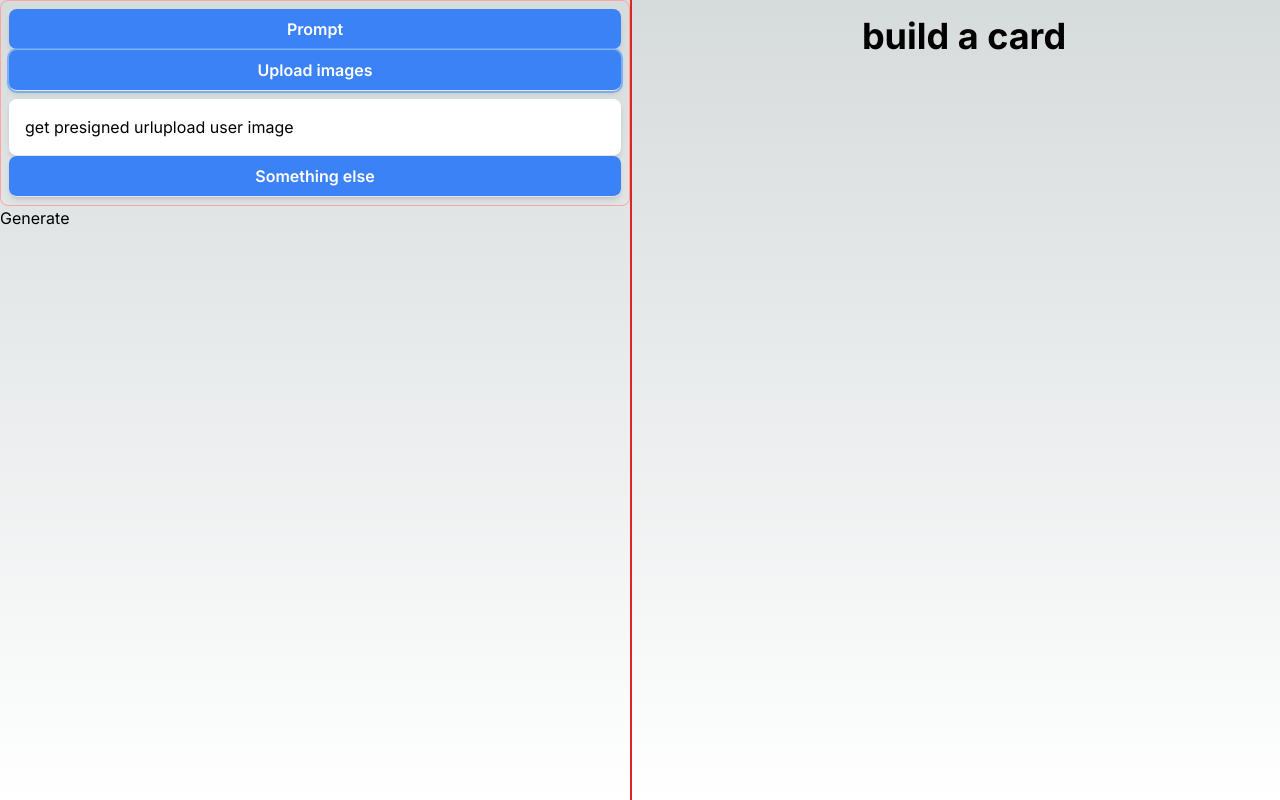
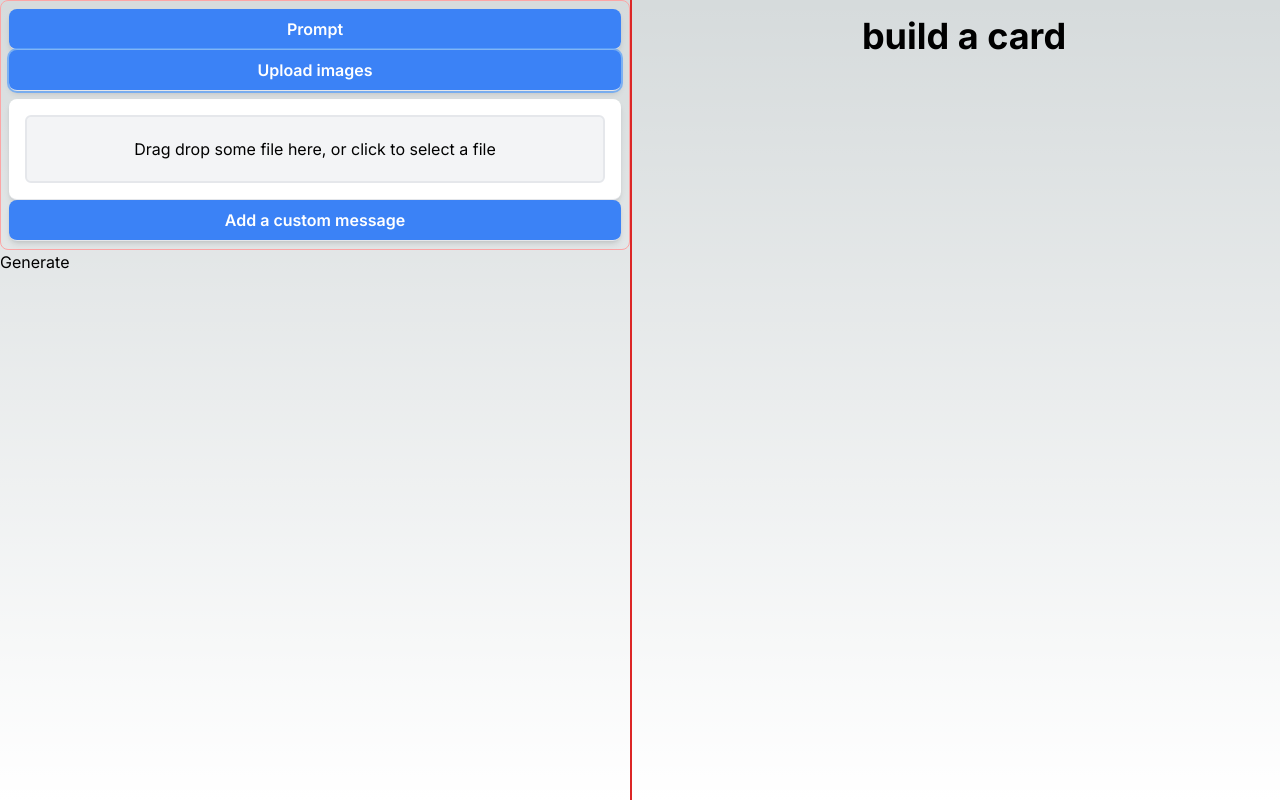
Before and after one commit to ioetbc/card-gen, a Next.js app: page / in a window 1280 px wide. Both pictures are taken after a click on the button "Upload images". Built offline with nearby package versions, Linux system fonts and the light colour scheme.

Commit message:
abilty to uplod own file

```diff
--- a/package.json
+++ b/package.json
@@ -23,6 +23,7 @@
     "postcss": "8.4.27",
     "react": "18.2.0",
     "react-dom": "18.2.0",
+    "react-dropzone": "^14.2.3",
     "tailwindcss": "3.3.3",
     "typescript": "5.1.6"
   }
--- a/src/app/api/generate/route.ts
+++ b/src/app/api/generate/route.ts
@@ -2,6 +2,7 @@ import fetch from "node-fetch";
 
 import {STABLE_DIFFUSION_IMAGE_2_IMAGE_URL} from "@/app/constants";
 
+// get this file from s3
 const testImage =
   "https://rubberducker-user-uploads.s3.eu-west-2.amazonaws.com/test-image.png";
 
--- a/src/app/api/get-presigned-url/route.ts
+++ b/src/app/api/get-presigned-url/route.ts
@@ -24,10 +24,7 @@ const sanitizeFilename = (filename: string) => {
 const generateUploadId = () => randomBytes(32).toString("hex");
 
 export async function POST(request: Request) {
-  // const {fileName, contentType} = await request.json();
-
-  const fileName = "wow";
-  const contentType = "image/jpeg";
+  const {fileName, contentType} = await request.json();
 
   const objectKey = `upload/${generateUploadId()}/${encodeURIComponent(
     sanitizeFilename(fileName)
--- /dev/null
+++ b/src/app/components/drag-drop.tsx
@@ -0,0 +1,34 @@
+import React, {useCallback} from "react";
+import {useDropzone} from "react-dropzone";
+
+type FileDropzoneProps = {
+  onFile: (file: File) => void;
+};
+
+export const DragDrop: React.FC<FileDropzoneProps> = ({onFile}) => {
+  const onDrop = useCallback(
+    (acceptedFiles: File[]) => {
+      // Do something with the files
+      if (acceptedFiles.length > 0) {
+        onFile(acceptedFiles[0]);
+      }
+    },
+    [onFile]
+  );
+
+  const {getRootProps, getInputProps, isDragActive} = useDropzone({onDrop});
+
+  return (
+    <div
+      {...getRootProps()}
+      className="bg-gray-100 border-2 border-gray-200 rounded-md p-5 text-center cursor-pointer hover:bg-gray-200"
+    >
+      <input {...getInputProps()} />
+      {isDragActive ? (
+        <p>Drop the file here ...</p>
+      ) : (
+        <p>Drag drop some file here, or click to select a file</p>
+      )}
+    </div>
+  );
+};
--- a/src/app/components/navigation.tsx
+++ b/src/app/components/navigation.tsx
@@ -1,18 +1,19 @@
 import React from "react";
 import {Accordion} from "./accordion";
+import {DragDrop} from "./drag-drop";
 
 interface NavigationProps {
   handlePromptChange: (value: string) => void;
+  handleMessageChange: (value: string) => void;
   handleImageCreate: () => void;
-  handlePreSignedURL: () => void;
-  handleUserUpload: () => void;
+  handleFile: (file: File) => void;
 }
 
 export const Navigation = ({
   handlePromptChange,
   handleImageCreate,
-  handlePreSignedURL,
-  handleUserUpload,
+  handleMessageChange,
+  handleFile,
 }: NavigationProps) => {
   const data = [
     {
@@ -28,14 +29,18 @@ export const Navigation = ({
       title: "Upload images",
       content: (
         <div>
-          <button onClick={handlePreSignedURL}>get presigned url</button>
-          <button onClick={handleUserUpload}>upload user image</button>
+          <DragDrop onFile={handleFile} />
         </div>
       ),
     },
     {
-      title: "Something else",
-      content: <p>This is the content for Accordion 2.</p>,
+      title: "Add a custom message",
+      content: (
+        <input
+          onChange={(event) => handleMessageChange(event.target.value)}
+          className="border-2 border-black"
+        />
+      ),
     },
   ];
 
--- a/src/app/page.tsx
+++ b/src/app/page.tsx
@@ -1,5 +1,5 @@
 "use client";
-import {useState} from "react";
+import {useEffect, useState} from "react";
 import {useMutation} from "@tanstack/react-query";
 import Image from "next/image";
 import fetch from "node-fetch";
@@ -7,6 +7,8 @@ import {Navigation} from "./components/navigation";
 
 export default function Home() {
   const [prompt, setPrompt] = useState("");
+  const [message, setMessage] = useState("");
+  const [file, setFile] = useState<File | null>(null);
 
   const generate = useMutation(async () => {
     const response = await fetch("/api/generate", {
@@ -24,15 +26,27 @@ export default function Home() {
   const getPresignedURL = useMutation(async () => {
     const response = await fetch("/api/get-presigned-url", {
       method: "POST",
-      body: JSON.stringify({prompt}),
+      body: JSON.stringify({fileName: "test.jpg", contentType: "image/jpg"}),
       headers: {
         "Content-Type": "application/json",
       },
     });
 
-    const data = await response.json();
-    return data;
+    const url = await response.json();
+    return url;
   });
+
+  useEffect(() => {
+    if (getPresignedURL.isSuccess) {
+      const {data} = getPresignedURL;
+      if (data.url) {
+        handleUserUpload({
+          url: data.url,
+          type: "image/jpg",
+        });
+      }
+    }
+  }, [getPresignedURL]);
 
   const handlePromptChange = (value: string) => {
     setPrompt(value);
@@ -42,28 +56,28 @@ export default function Home() {
     generate.mutate();
   };
 
-  const handlePreSignedURL = () => {
-    getPresignedURL.mutate();
-  };
-
-  const handleUserUpload = async () => {
-    const url = getPresignedURL?.data.url;
+  const handleUserUpload = async ({url, type}: {url: string; type: string}) => {
     console.log("url", url);
-
+    console.log("type", type);
     const response = await fetch(url, {
       method: "PUT",
-      body: JSON.stringify(
-        "https://rubberducker-user-uploads.s3.eu-west-2.amazonaws.com/test.jpeg"
-      ),
+      body: JSON.stringify(file),
       headers: {
-        "Content-Type": "image/jpeg", // Or 'image/png' if your image is a PNG
+        "Content-Type": type,
       },
     });
 
     console.log("response", response);
   };
 
-  console.log("mutation", generate);
+  const handleMessageChange = (value: string) => {
+    setMessage(value);
+  };
+
+  const handleFile = (file: File) => {
+    getPresignedURL.mutate();
+    setFile(file);
+  };
 
   const d = generate?.data as any;
   const data = d?.output || [];
@@ -73,9 +87,9 @@ export default function Home() {
       <main className="grid grid-cols-2 gap-4">
         <Navigation
           handlePromptChange={handlePromptChange}
+          handleMessageChange={handleMessageChange}
+          handleFile={handleFile}
           handleImageCreate={handleImageCreate}
-          handlePreSignedURL={handlePreSignedURL}
-          handleUserUpload={handleUserUpload}
         />
         <div className="p-4">
           <h1 className="text-4xl font-bold text-center">build a card</h1>
```
Also changed, not shown: 1 other file (tests, documents, lock files or other folders).
